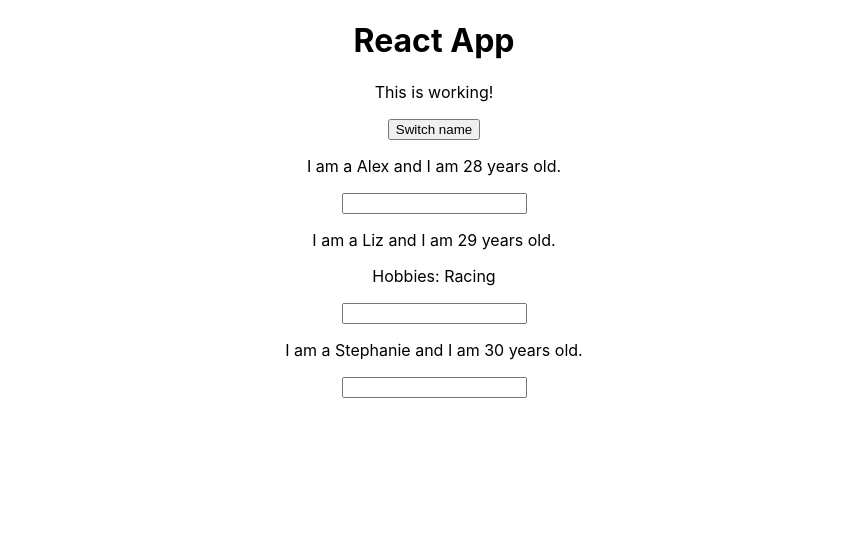
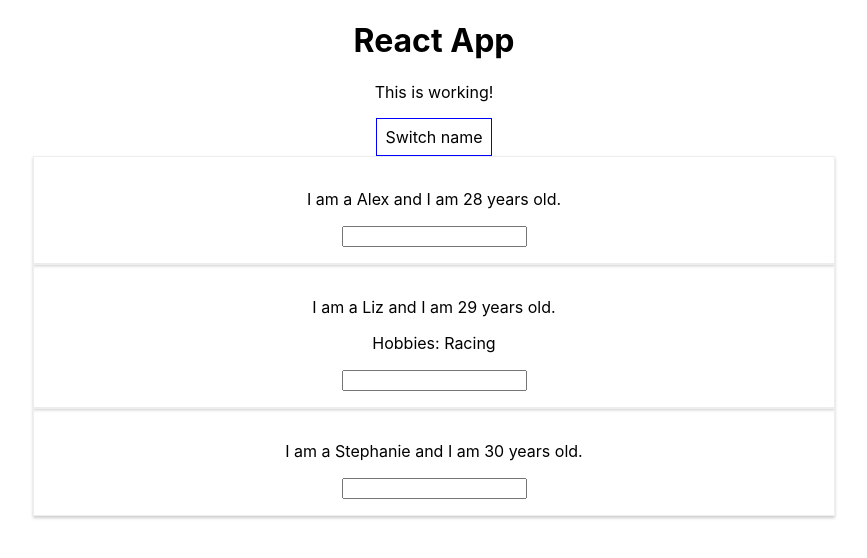
Before and after one commit to a-bautista/react-the-complete-guide-udemy, a React (Create React App) app: page / in a window 1280 px wide. Shown: the top 558 px of the page, without its empty margins (206-1073 px from the left). Built offline with nearby package versions, Linux system fonts and the light colour scheme.

Commit message:
Added the stylesheets for the Person.js file.

```diff
--- a/src/App.js
+++ b/src/App.js
@@ -35,13 +35,23 @@
     }
 
   render() {
+    const style = {
+      backgroundColor: 'white',
+      font: 'inherit',
+      border: '1px solid blue',
+      padding: '8px',
+      cursor: 'pointer'
+    };
+
+
     return (
       /* This is JSX code, this is not html. We use className to avoid confusion with the keyword class even though
        the className gets converted to the class keyword. */
       <div className="App">
         <h1>React App</h1>
         <p>This is working!</p>
-        <button onClick={() => this.switchNameHandler('Alejandro B.')}>Switch name</button>
+        <button  style={style}
+        onClick={() => this.switchNameHandler('Alejandro B.')}>Switch name</button>
 
         <Person
             name={this.state.people[0].name}
--- /dev/null
+++ b/src/Person/Person.css
@@ -0,0 +1,10 @@
+.Person {
+    width : 60%;
+    margin: auto;
+    border: 1px solid #eee;
+    box-shadow: 0 2px 3px #ccc;
+    padding: 16px;
+    text-align: center;
+    padding: 16px;
+    text-align: center;
+}
--- a/src/Person/Person.js
+++ b/src/Person/Person.js
@@ -1,9 +1,9 @@
 import React from 'react';
-
+import './Person.css';
 
 const person = (props) => {
     return (
-        <div>
+        <div className="Person">
             <p onClick={props.click}>I am a {props.name} and I am {props.age} years old.</p>
             <p>{props.children}</p>
             <input type="text" onChange={props.changed}/>
```
